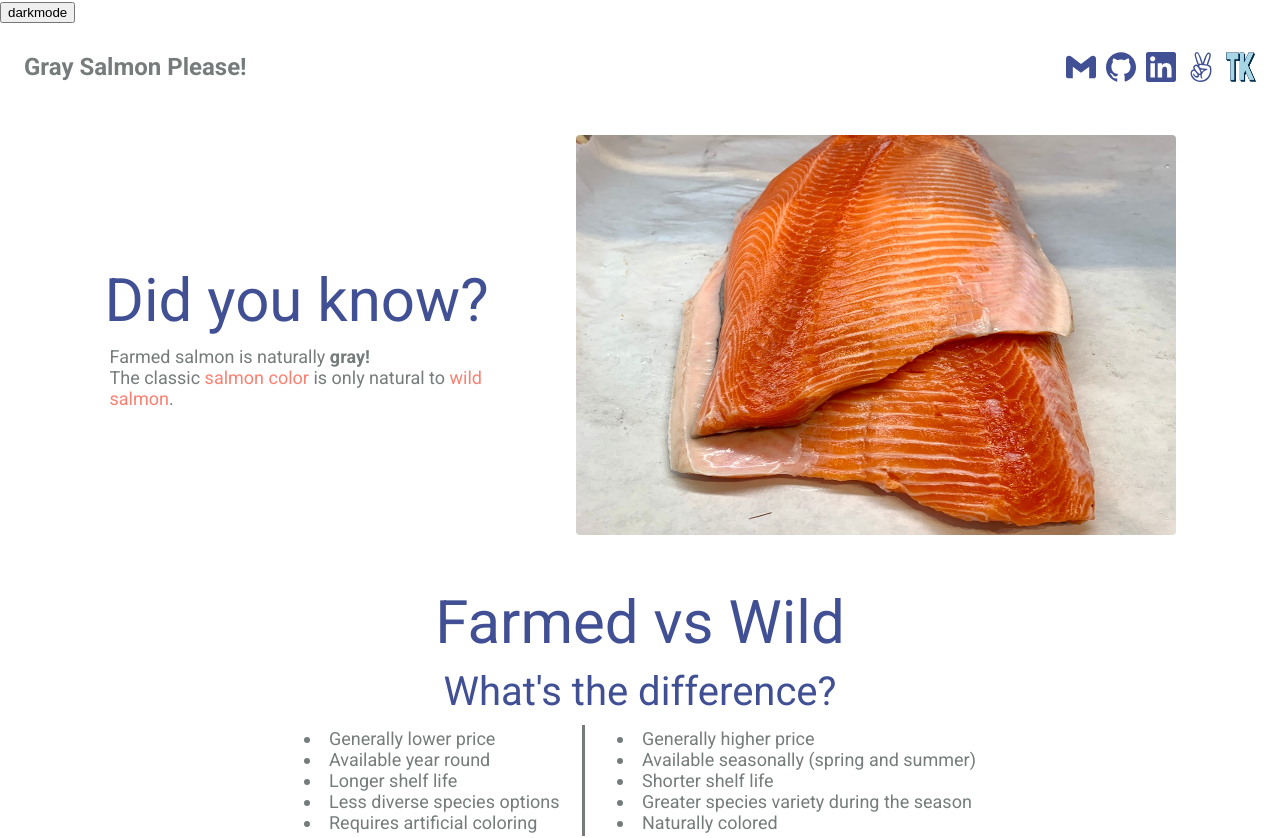
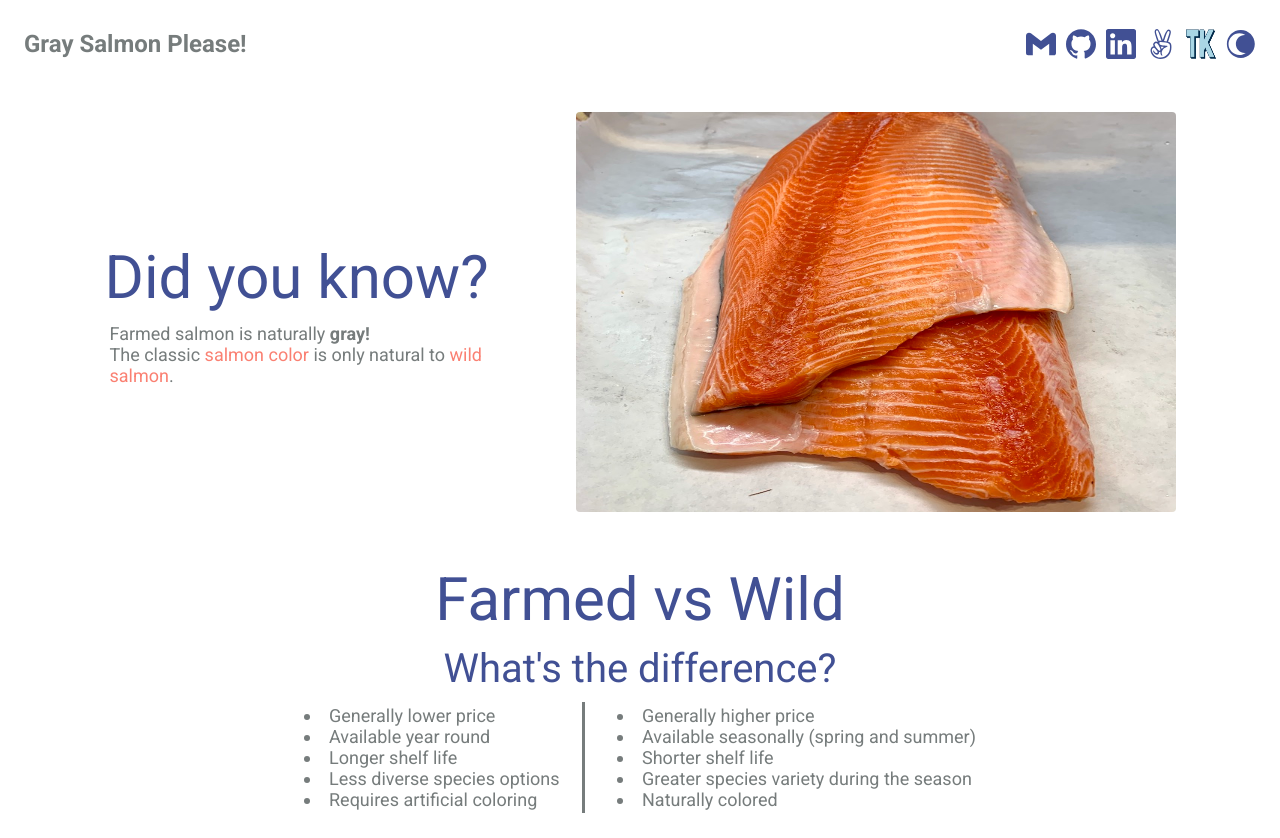
Before and after one commit to sungyotkim/gray-salmon-please, a React (Vite) app in the folder gray-salmon-please/: page / in a window 1280 px wide. Shown: the top 838 px of the page. Built offline with nearby package versions, Linux system fonts and the light colour scheme.

Commit message:
change dark mode toggle button

```diff
--- a/gray-salmon-please/src/App.tsx
+++ b/gray-salmon-please/src/App.tsx
@@ -41,15 +41,10 @@ function App() {
     };
   }, [windowWidth]);
 
-  const toggle = () => {
-    setDarkMode(!darkMode);
-  };
-
   return (
     <>
       <div className="container">
         <div className={darkMode ? "background-dark" : "background"}></div>
-        <button onClick={toggle}>darkmode</button>
         <NavBar />
         <MainContentBody />
         <InteractiveCharts />
--- a/gray-salmon-please/src/components/NavBar/NavBar.css
+++ b/gray-salmon-please/src/components/NavBar/NavBar.css
@@ -16,11 +16,7 @@
 .nav-container {
   padding: 24px 24px 0;
   height: 40px;
-  /* width: 1400px; */
-  /* margin: 0 auto; */
-  /* width: min(100% - 2rem, 1400px); */
   width: calc(100% - 48px);
-  /* box-sizing: border-box; */
   margin-inline: auto;
   display: flex;
   justify-content: space-between;
@@ -85,7 +81,7 @@
     top: 40px;
     flex-direction: column;
     width: 150px;
-    height: 190px;
+    height: 230px;
     padding: 5px;
     background-color: var(--porcelain-color);
     border-radius: 4px;
--- a/gray-salmon-please/src/components/NavBar/NavBar.tsx
+++ b/gray-salmon-please/src/components/NavBar/NavBar.tsx
@@ -1,17 +1,18 @@
 import React, { useContext, useEffect, useRef, useState } from "react";
 import "./NavBar.css";
 import { SiGmail, SiGithub, SiLinkedin, SiAngellist } from "react-icons/si";
-import { GiHamburgerMenu } from "react-icons/gi";
+import { GiHamburgerMenu, GiMoon } from "react-icons/gi";
 import websiteLogo from "../../assets/website-logo-tommy.png";
 import { WindowSizeContext } from "../../context/WindowSizeContext";
 import { DarkModeContext } from "../../context/DarkModeContext";
+import { ImSun } from "react-icons/im";
 
 export const NavBar: React.FC<{}> = ({}) => {
   const { windowWidth, mobileView } = useContext(WindowSizeContext);
   const [showMobileDropdown, setShowMobileDropdown] = useState<boolean>(true);
   const divRef = useRef<HTMLDivElement>(null);
   const dropdownRef = useRef<HTMLDivElement>(null);
-  const { darkMode } = useContext(DarkModeContext);
+  const { darkMode, setDarkMode } = useContext(DarkModeContext);
 
   useEffect(() => {
     document.addEventListener("mousedown", clickOutside);
@@ -55,6 +56,10 @@ export const NavBar: React.FC<{}> = ({}) => {
     }
     setShowMobileDropdown(false);
   }
+
+  const toggle = () => {
+    setDarkMode(!darkMode);
+  };
 
   return (
     <div className={darkMode ? "nav-wrapper nav-wrapper-dark" : "nav-wrapper"}>
@@ -119,6 +124,15 @@ export const NavBar: React.FC<{}> = ({}) => {
                   <div className="mobile-menu-text">Portfolio Site</div>
                 )}
               </a>
+              <div className="dark-mode-toggle nav-link" onClick={toggle}>
+                {!darkMode && <GiMoon />}
+                {darkMode && <ImSun />}
+                {mobileView && (
+                  <div className="mobile-menu-text">
+                    {darkMode ? "Light mode" : "Dark mode"}
+                  </div>
+                )}
+              </div>
             </div>
           )}
         </div>
```
